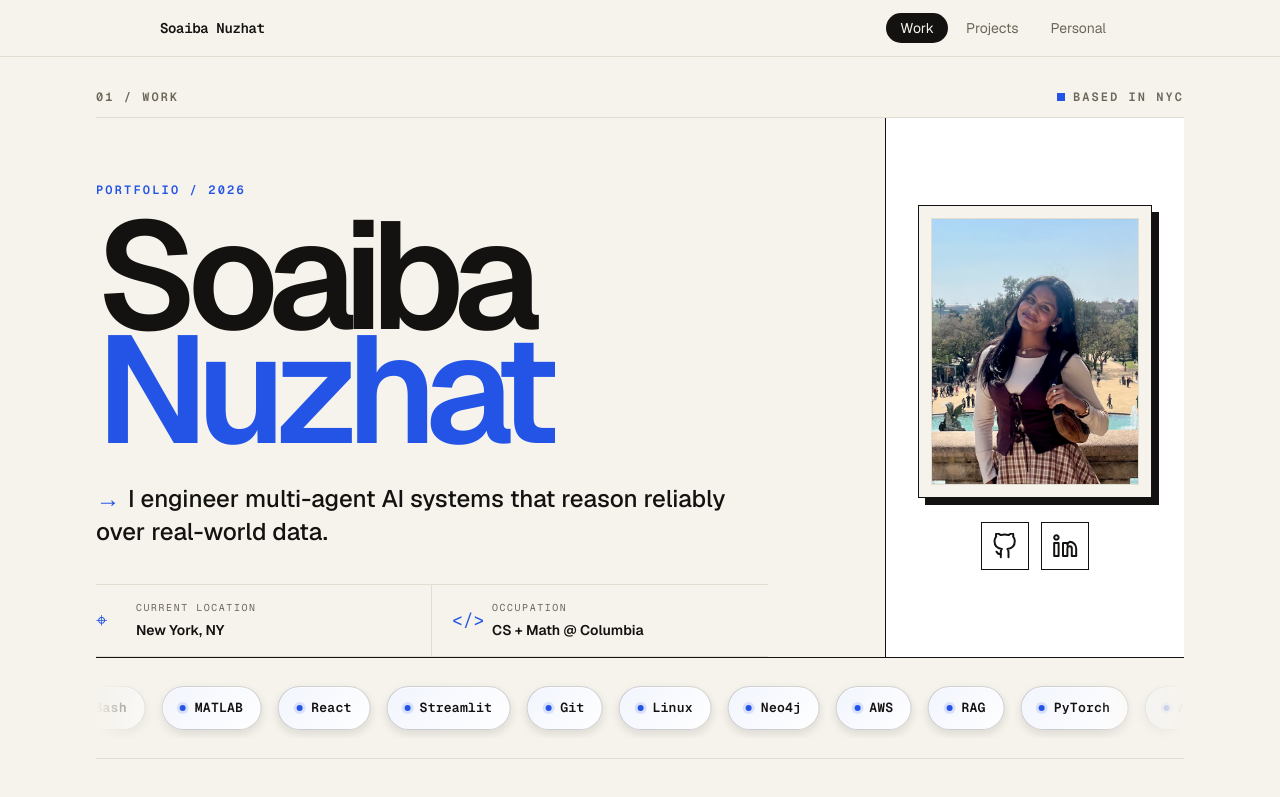
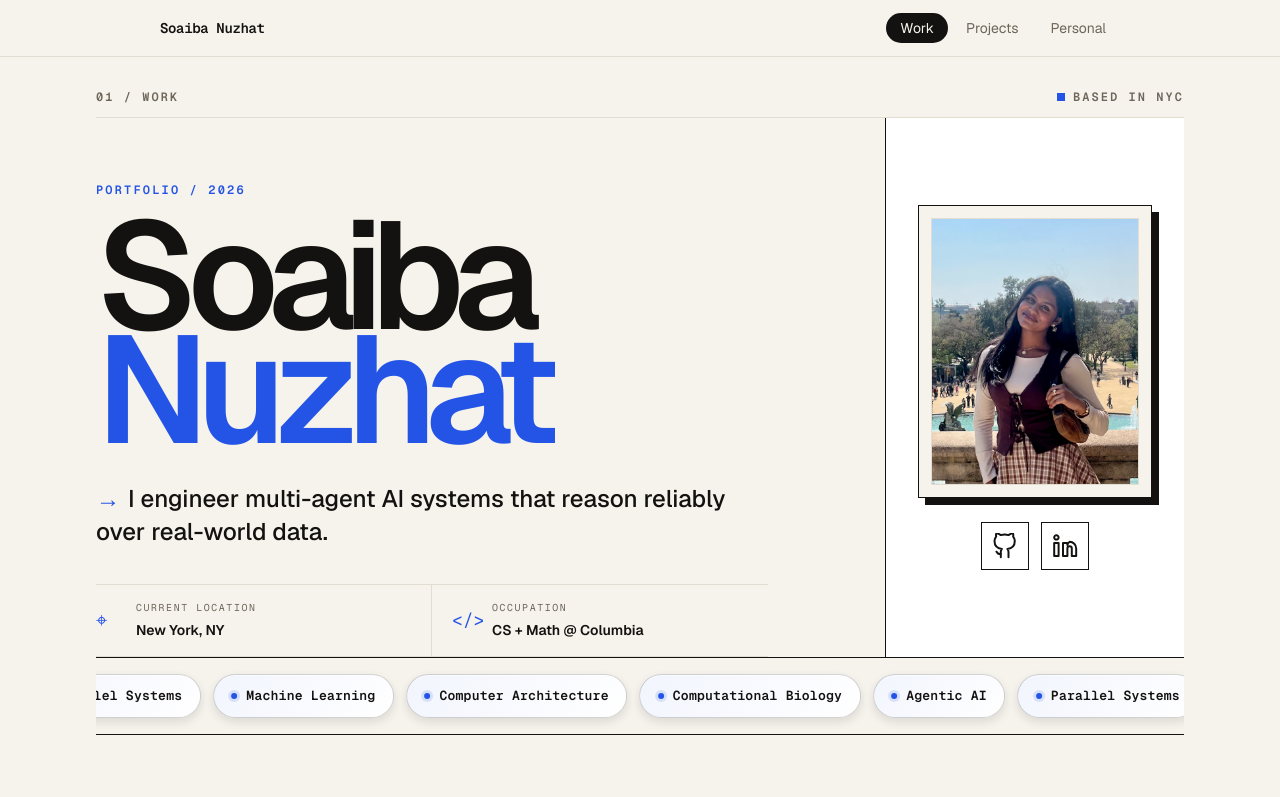
Before and after one commit to SoaibaN/SoaibaN.github.io, a Next.js app: page / in a window 1280 px wide. Shown: the top 797 px of the page. Built offline with nearby package versions, Linux system fonts and the light colour scheme.

Commit message:
Move linked project ticker to homepage

```diff
--- a/src/app/globals.css
+++ b/src/app/globals.css
@@ -862,7 +862,8 @@ body {
   animation: projects-discipline-scroll 28s linear infinite;
 }
 
-.projects-discipline-strip:hover .projects-discipline-track {
+.projects-discipline-strip:hover .projects-discipline-track,
+.projects-discipline-strip:focus-within .projects-discipline-track {
   animation-play-state: paused;
 }
 
@@ -884,7 +885,13 @@ body {
   font-size: 0.82rem;
   font-weight: 600;
   letter-spacing: 0.015em;
+  text-decoration: none;
   white-space: nowrap;
+  transition:
+    border-color 180ms ease,
+    background-color 180ms ease,
+    color 180ms ease,
+    transform 180ms ease;
 }
 
 .projects-discipline-item::before {
@@ -895,6 +902,25 @@ body {
   background: var(--accent);
   box-shadow: 0 0 0 3px color-mix(in srgb, var(--accent) 14%, transparent);
   content: "";
+}
+
+.projects-discipline-item:hover,
+.projects-discipline-item:focus-visible {
+  border-color: var(--accent);
+  background: var(--accent);
+  color: var(--accent-ink);
+  transform: translateY(-2px);
+}
+
+.projects-discipline-item:focus-visible {
+  outline: 2px solid var(--ink);
+  outline-offset: 3px;
+}
+
+.projects-discipline-item:hover::before,
+.projects-discipline-item:focus-visible::before {
+  background: currentColor;
+  box-shadow: none;
 }
 
 .project-explorer {
@@ -1850,6 +1876,7 @@ body {
    Reduced-motion: freeze marquee + reveals into static states
    ============================================================ */
 @media (prefers-reduced-motion: reduce) {
+  .projects-discipline-track,
   .marquee-track,
   .marquee-track.reverse {
     animation: none;
@@ -1857,6 +1884,9 @@ body {
     transform: none;
   }
   .marquee-mask {
+    overflow-x: auto;
+  }
+  .projects-discipline-strip {
     overflow-x: auto;
   }
   .reveal,
--- a/src/app/page.tsx
+++ b/src/app/page.tsx
@@ -1,13 +1,19 @@
 import Image from "next/image";
-import SkillsMarquee from "@/components/SkillsMarquee";
 import ExperienceAccordion from "@/components/ExperienceAccordion";
 import EducationFlipCards from "@/components/EducationFlipCards";
 import {
   profile,
-  skillGroups,
   education,
   experience,
 } from "@/data/resume";
+
+const projectDisciplines = [
+  { label: "Agentic AI", projectIndex: 0 },
+  { label: "Parallel Systems", projectIndex: 1 },
+  { label: "Machine Learning", projectIndex: 0 },
+  { label: "Computer Architecture", projectIndex: 1 },
+  { label: "Computational Biology", projectIndex: 2 },
+];
 
 export default function Home() {
   return (
@@ -137,21 +143,29 @@ export default function Home() {
             </nav>
           </div>
         </div>
-      </section>
 
-      {/* ========================= SKILLS MARQUEE ===================== */}
-      <section
-        aria-label="Skills and tools"
-        className="border-b border-line py-4 sm:py-5"
-      >
-        <SkillsMarquee
-          rows={[
-            {
-              label: "Skills and tools",
-              items: skillGroups.flatMap((group) => group.items),
-            },
-          ]}
-        />
+        <nav className="projects-discipline-strip" aria-label="Explore projects by discipline">
+          <div className="projects-discipline-track">
+            {[0, 1].map((copy) => (
+              <div
+                key={copy}
+                className="flex shrink-0 items-center gap-3 pr-3"
+                aria-hidden={copy === 1}
+              >
+                {projectDisciplines.map(({ label, projectIndex }) => (
+                  <a
+                    key={`${copy}-${label}`}
+                    href={`/projects/#project-tab-${projectIndex}`}
+                    className="projects-discipline-item"
+                    tabIndex={copy === 1 ? -1 : undefined}
+                  >
+                    {label}
+                  </a>
+                ))}
+              </div>
+            ))}
+          </div>
+        </nav>
       </section>
 
       {/* ========================== EXPERIENCE ======================== */}
--- a/src/app/projects/page.tsx
+++ b/src/app/projects/page.tsx
@@ -48,25 +48,6 @@ export default function ProjectsPage() {
           </figure>
         </div>
 
-        <div className="projects-discipline-strip" aria-label="Project disciplines">
-          <div className="projects-discipline-track">
-            {[0, 1].map((copy) => (
-              <div key={copy} className="flex shrink-0 items-center gap-3 pr-3" aria-hidden={copy === 1}>
-                {[
-                  "Agentic AI",
-                  "Parallel Systems",
-                  "Machine Learning",
-                  "Computer Architecture",
-                  "Computational Biology",
-                ].map((label) => (
-                  <span key={`${copy}-${label}`} className="projects-discipline-item">
-                    {label}
-                  </span>
-                ))}
-              </div>
-            ))}
-          </div>
-        </div>
       </section>
 
       <section
--- a/src/components/ProjectExplorer.tsx
+++ b/src/components/ProjectExplorer.tsx
@@ -1,7 +1,7 @@
 "use client";
 
 import Image from "next/image";
-import { useRef, useState } from "react";
+import { useEffect, useRef, useState } from "react";
 import type { KeyboardEvent } from "react";
 import type { ProjectEntry } from "@/data/resume";
 
@@ -14,6 +14,23 @@ export default function ProjectExplorer({
   const [detailsOpen, setDetailsOpen] = useState(false);
   const projectButtons = useRef<Array<HTMLButtonElement | null>>([]);
   const selectedProject = projects[selectedIndex];
+
+  useEffect(() => {
+    function selectFromHash() {
+      const match = window.location.hash.match(/^#project-tab-(\d+)$/);
+      if (!match) return;
+
+      const index = Number(match[1]);
+      if (index >= 0 && index < projects.length) {
+        setSelectedIndex(index);
+        setDetailsOpen(false);
+      }
+    }
+
+    selectFromHash();
+    window.addEventListener("hashchange", selectFromHash);
+    return () => window.removeEventListener("hashchange", selectFromHash);
+  }, [projects.length]);
 
   if (!selectedProject) return null;
 
```
